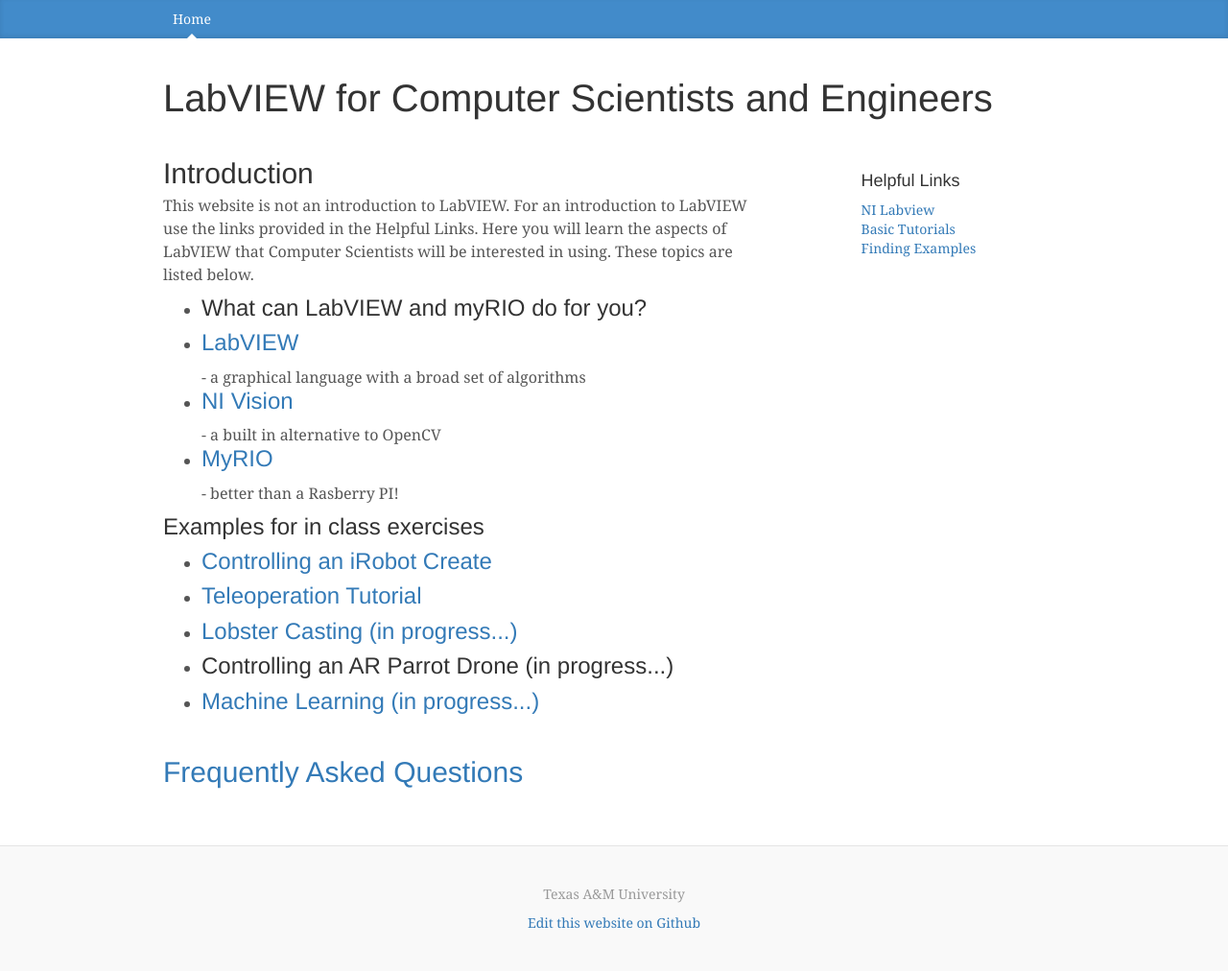
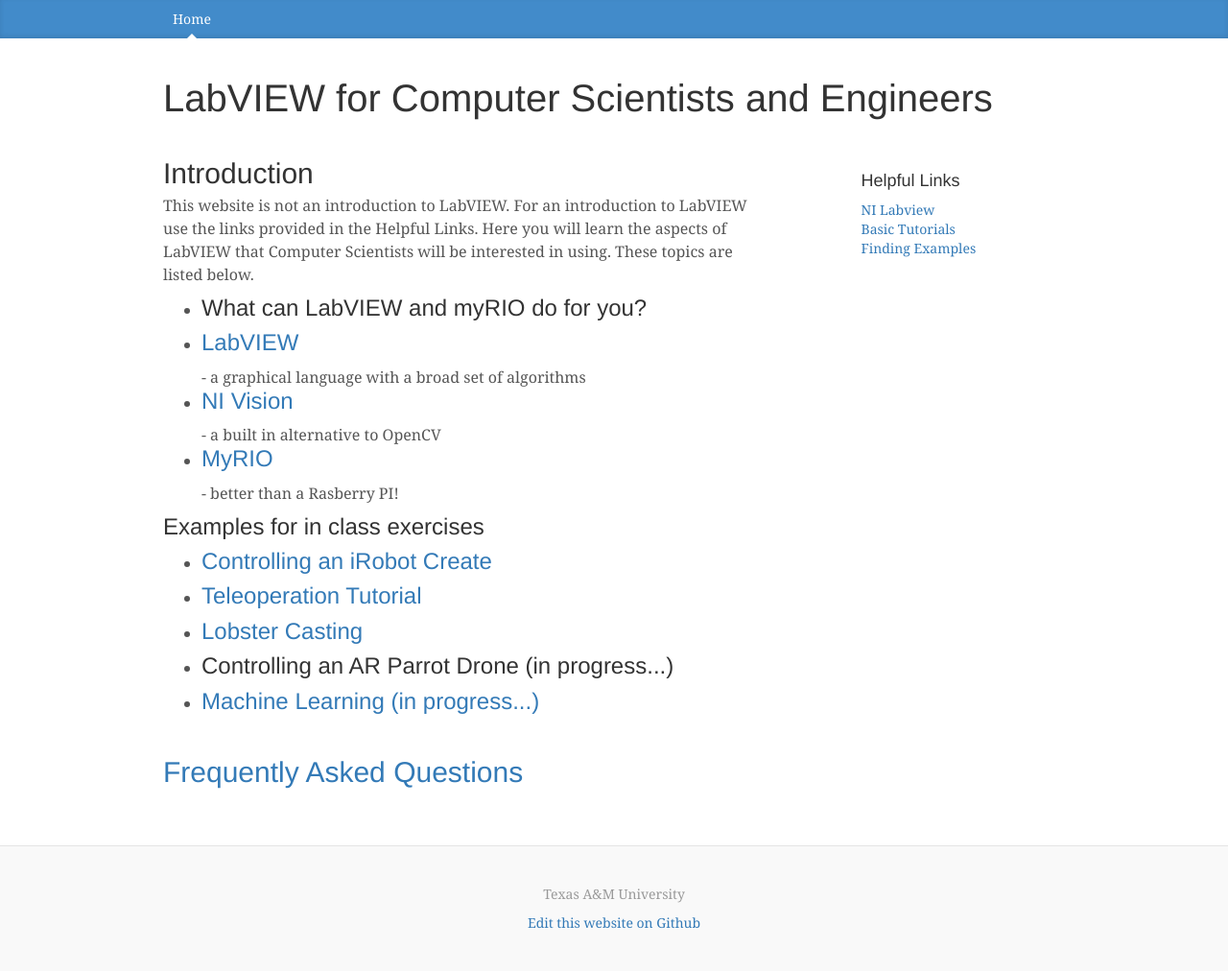
Before and after one commit to LabVIEW-Robotics/LabVIEW-Robotics.github.io, a Jekyll site: the page built from index.html, in a window 1280 px wide. Shown: the whole page at 96% size. Built offline with Jekyll 4.4.1, drawn with Linux system fonts in a browser that asks for light colours; nearby versions of some CDN libraries; Markdown is read by kramdown in place of the engine named in the settings.

Commit message:
in progress lobster remove

```diff
--- a/index.html
+++ b/index.html
@@ -27,7 +27,7 @@
 <ul>
 <li><h3><a href="/create/">Controlling an iRobot Create</a></h3></li>
 <li><h3><a href="/tutorial/">Teleoperation Tutorial</a></h3></li>
-<li><h3><a href="/lobster-casting/">Lobster Casting (in progress...)</a></h3></li>
+<li><h3><a href="/lobster-casting/">Lobster Casting</a></h3></li>
 <li><h3>Controlling an AR Parrot Drone (in progress...)</h3></li>
 <li><h3><a href="/learning/">Machine Learning (in progress...)</a><h3></li>
 </ul>
```
